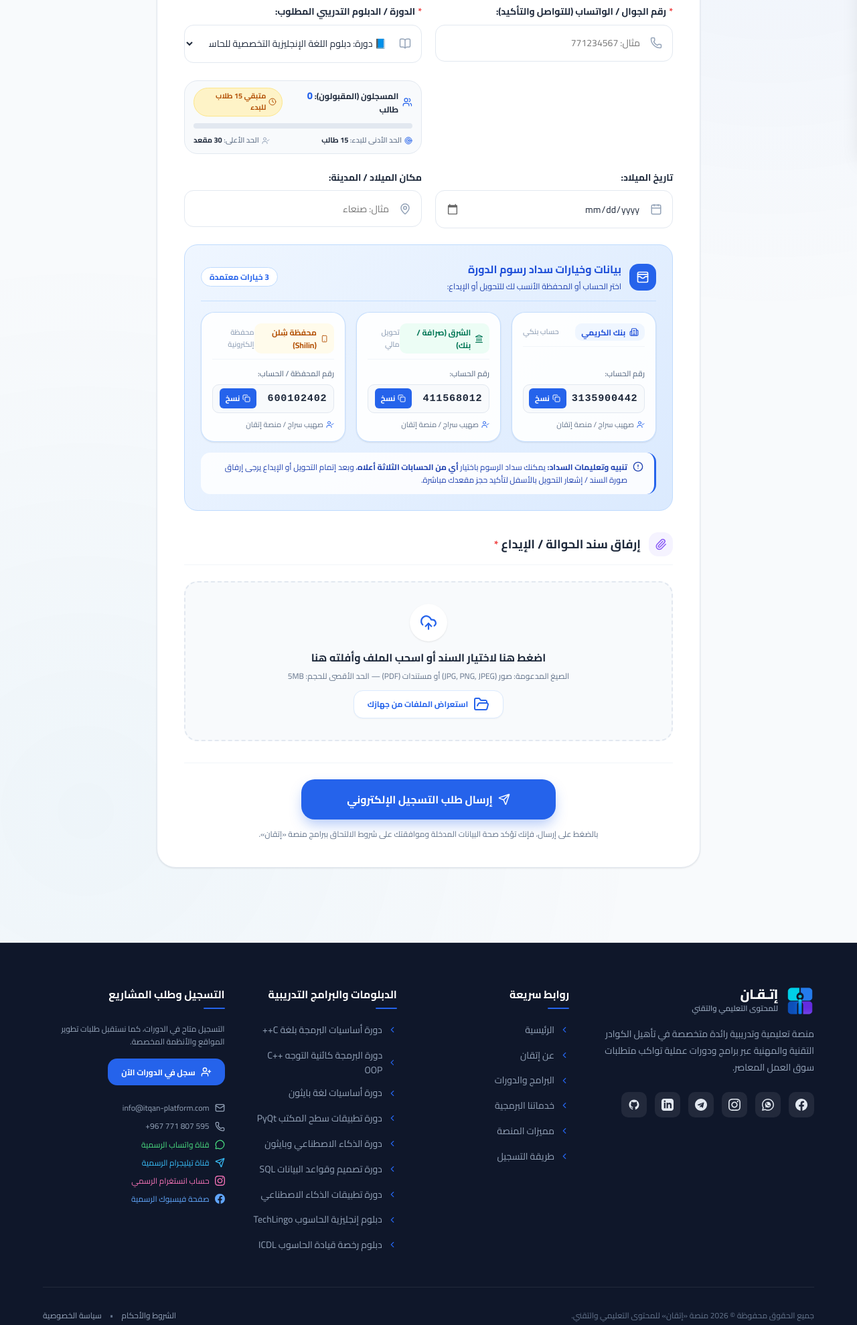
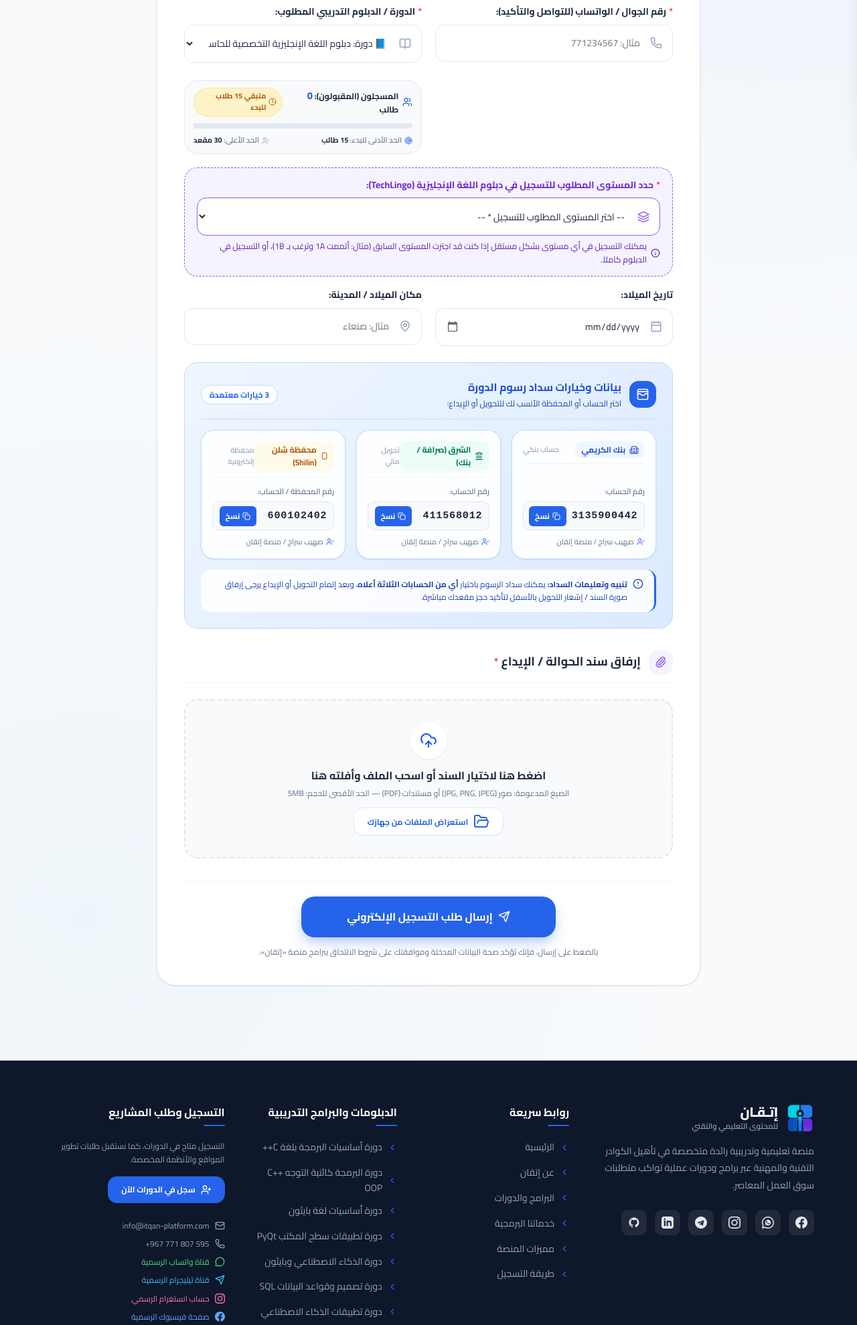
Before and after one commit to Ali-dev-25/itqan, a Django app: page /register.html?course=C008_TECHLINGO in a window 1280 px wide. Shown: the part 560-2539 px from the top of the page at 67% size. Run offline with Django 5.2, Linux system fonts and the light colour scheme.

Commit message:
feat: update instagram official link and add per-level registration for TechLingo english course

```diff
--- a/assets/js/components/footer.js
+++ b/assets/js/components/footer.js
@@ -37,7 +37,7 @@ const Footer = (() => {
                 </a>
 
                 <!-- 3. انستغرام -->
-                <a href="https://www.instagram.com/sohaib_sraij?igsi=ZmJrdDRwY2R4ejFp" target="_blank" rel="noopener noreferrer" class="social-icon-btn social-instagram" aria-label="انستغرام" title="حساب الانستغرام الرسمي">
+                <a href="https://www.instagram.com/itqan.platform?stkn=dGd1cHpmb2F0NWRy" target="_blank" rel="noopener noreferrer" class="social-icon-btn social-instagram" aria-label="انستغرام" title="حساب الانستغرام الرسمي">
                   <svg width="18" height="18" viewBox="0 0 24 24" fill="currentColor">
                     <path d="M12 2.163c3.204 0 3.584.012 4.85.07 3.252.148 4.771 1.691 4.919 4.919.058 1.265.069 1.645.069 4.849 0 3.205-.012 3.584-.069 4.849-.149 3.225-1.664 4.771-4.919 4.919-1.266.058-1.644.07-4.85.07-3.204 0-3.584-.012-4.849-.07-3.26-.149-4.771-1.699-4.919-4.92-.058-1.265-.07-1.644-.07-4.849 0-3.204.013-3.583.07-4.849.149-3.227 1.664-4.771 4.919-4.919 1.266-.057 1.645-.069 4.849-.069zm0-2.163c-3.259 0-3.667.014-4.947.072-4.358.2-6.78 2.618-6.98 6.98-.059 1.281-.073 1.689-.073 4.948 0 3.259.014 3.668.072 4.948.2 4.358 2.618 6.78 6.98 6.98 1.281.058 1.689.072 4.948.072 3.259 0 3.668-.014 4.948-.072 4.354-.2 6.782-2.618 6.979-6.98.059-1.28.073-1.689.073-4.948 0-3.259-.014-3.667-.072-4.947-.196-4.354-2.617-6.78-6.979-6.98-1.281-.059-1.69-.073-4.949-.073zm0 5.838c-3.403 0-6.162 2.759-6.162 6.162s2.759 6.163 6.162 6.163 6.162-2.759 6.162-6.163c0-3.403-2.759-6.162-6.162-6.162zm0 10.162c-2.209 0-4-1.79-4-4 0-2.209 1.791-4 4-4s4 1.791 4 4c0 2.21-1.791 4-4 4zm6.406-11.845c-.796 0-1.441.645-1.441 1.44s.645 1.44 1.441 1.44c.795 0 1.439-.645 1.439-1.44s-.644-1.44-1.439-1.44z"/>
                   </svg>
@@ -122,7 +122,7 @@ const Footer = (() => {
                   <i data-lucide="send"></i>
                   <span>قناة تيليجرام الرسمية</span>
                 </a>
-                <a href="https://www.instagram.com/sohaib_sraij?igsi=ZmJrdDRwY2R4ejFp" target="_blank" rel="noopener noreferrer" class="footer-contact-item" style="color: #F472B6;">
+                <a href="https://www.instagram.com/itqan.platform?stkn=dGd1cHpmb2F0NWRy" target="_blank" rel="noopener noreferrer" class="footer-contact-item" style="color: #F472B6;">
                   <svg width="15" height="15" viewBox="0 0 24 24" fill="currentColor">
                     <path d="M12 2.163c3.204 0 3.584.012 4.85.07 3.252.148 4.771 1.691 4.919 4.919.058 1.265.069 1.645.069 4.849 0 3.205-.012 3.584-.069 4.849-.149 3.225-1.664 4.771-4.919 4.919-1.266.058-1.644.07-4.85.07-3.204 0-3.584-.012-4.849-.07-3.26-.149-4.771-1.699-4.919-4.92-.058-1.265-.07-1.644-.07-4.849 0-3.204.013-3.583.07-4.849.149-3.227 1.664-4.771 4.919-4.919 1.266-.057 1.645-.069 4.849-.069zm0-2.163c-3.259 0-3.667.014-4.947.072-4.358.2-6.78 2.618-6.98 6.98-.059 1.281-.073 1.689-.073 4.948 0 3.259.014 3.668.072 4.948.2 4.358 2.618 6.78 6.98 6.98 1.281.058 1.689.072 4.948.072 3.259 0 3.668-.014 4.948-.072 4.354-.2 6.782-2.618 6.979-6.98.059-1.28.073-1.689.073-4.948 0-3.259-.014-3.667-.072-4.947-.196-4.354-2.617-6.78-6.979-6.98-1.281-.059-1.69-.073-4.949-.073zm0 5.838c-3.403 0-6.162 2.759-6.162 6.162s2.759 6.163 6.162 6.163 6.162-2.759 6.162-6.163c0-3.403-2.759-6.162-6.162-6.162zm0 10.162c-2.209 0-4-1.79-4-4 0-2.209 1.791-4 4-4s4 1.791 4 4c0 2.21-1.791 4-4 4zm6.406-11.845c-.796 0-1.441.645-1.441 1.44s.645 1.44 1.441 1.44c.795 0 1.439-.645 1.439-1.44s-.644-1.44-1.439-1.44z"/>
                   </svg>
--- a/assets/js/components/navbar.js
+++ b/assets/js/components/navbar.js
@@ -91,7 +91,7 @@ const Navbar = (() => {
                   <path d="M24 12.073c0-6.627-5.373-12-12-12s-12 5.373-12 12c0 5.99 4.388 10.954 10.125 11.854v-8.385H7.078v-3.47h3.047V9.43c0-3.007 1.792-4.669 4.533-4.669 1.312 0 2.686.235 2.686.235v2.953H15.83c-1.491 0-1.956.925-1.956 1.874v2.25h3.328l-.532 3.47h-2.796v8.385C19.612 23.027 24 18.062 24 12.073z"/>
                 </svg>
               </a>
-              <a href="https://www.instagram.com/sohaib_sraij?igsi=ZmJrdDRwY2R4ejFp" target="_blank" rel="noopener noreferrer" class="social-icon-btn social-instagram" aria-label="انستغرام" title="حساب انستغرام">
+              <a href="https://www.instagram.com/itqan.platform?stkn=dGd1cHpmb2F0NWRy" target="_blank" rel="noopener noreferrer" class="social-icon-btn social-instagram" aria-label="انستغرام" title="حساب انستغرام">
                 <svg width="18" height="18" viewBox="0 0 24 24" fill="currentColor">
                   <path d="M12 2.163c3.204 0 3.584.012 4.85.07 3.252.148 4.771 1.691 4.919 4.919.058 1.265.069 1.645.069 4.849 0 3.205-.012 3.584-.069 4.849-.149 3.225-1.664 4.771-4.919 4.919-1.266.058-1.644.07-4.85.07-3.204 0-3.584-.012-4.849-.07-3.26-.149-4.771-1.699-4.919-4.92-.058-1.265-.07-1.644-.07-4.849 0-3.204.013-3.583.07-4.849.149-3.227 1.664-4.771 4.919-4.919 1.266-.057 1.645-.069 4.849-.069zm0-2.163c-3.259 0-3.667.014-4.947.072-4.358.2-6.78 2.618-6.98 6.98-.059 1.281-.073 1.689-.073 4.948 0 3.259.014 3.668.072 4.948.2 4.358 2.618 6.78 6.98 6.98 1.281.058 1.689.072 4.948.072 3.259 0 3.668-.014 4.948-.072 4.354-.2 6.782-2.618 6.979-6.98.059-1.28.073-1.689.073-4.948 0-3.259-.014-3.667-.072-4.947-.196-4.354-2.617-6.78-6.979-6.98-1.281-.059-1.69-.073-4.949-.073zm0 5.838c-3.403 0-6.162 2.759-6.162 6.162s2.759 6.163 6.162 6.163 6.162-2.759 6.162-6.163c0-3.403-2.759-6.162-6.162-6.162zm0 10.162c-2.209 0-4-1.79-4-4 0-2.209 1.791-4 4-4s4 1.791 4 4c0 2.21-1.791 4-4 4zm6.406-11.845c-.796 0-1.441.645-1.441 1.44s.645 1.44 1.441 1.44c.795 0 1.439-.645 1.439-1.44s-.644-1.44-1.439-1.44z"/>
                 </svg>
--- a/assets/js/data/courses.js
+++ b/assets/js/data/courses.js
@@ -265,10 +265,10 @@ const CoursesData = [
     title: 'دبلوم اللغة الإنجليزية التخصصية للحاسوب (TechLingo Diploma)',
     track: 'اللغات والمهارات المهنية',
     trackKey: 'languages',
-    description: '6 مستويات معتمدة لتطوير مهارات اللغة الإنجليزية التقنية والمهنية في مجال الحاسوب وتقنية المعلومات من الصفر حتى المقابلات الدولية.',
-    instructors: ['نخبة من مدربي اللغات التقنية'],
+    description: '6 مستويات معتمدة لتطوير مهارات اللغة الإنجليزية التقنية والمهنية في مجال الحاسوب وتقنية المعلومات من الصفر حتى المقابلات الدولية، مع إمكانية التسجيل في كل مستوى بشكل مستقل.',
+    instructors: ['نخبة من مدربي اللغات التقنية المعتمدين'],
     duration: '6 مستويات معتمدة (140 يوماً تدريبياً)',
-    level: 'كافة المستويات (1A إلى 3B)',
+    level: 'كافة المستويات (المستويات 1A حتى 3B)',
     icon: 'languages',
     color: '#8B5CF6',
     bgColor: '#F5F3FF',
@@ -277,6 +277,57 @@ const CoursesData = [
     minStudents: 15,
     maxStudents: 30,
     enrolledStudents: 0,
+    levels: [
+      {
+        id: '1A',
+        code: '1A',
+        title: 'المستوى 1A — أساسيات اللغة الإنجليزية في تقنية المعلومات',
+        shortTitle: 'المستوى 1A (الأساسيات)',
+        desc: 'التعارف والتواصل، وظائف IT، الحاسوب ومكوناته وبرمجياته، المواقع، تطوير الويب، قواعد البيانات ومعالجة البيانات والتخزين.'
+      },
+      {
+        id: '1B',
+        code: '1B',
+        title: 'المستوى 1B — الشبكات والدعم الفني وأمن المعلومات',
+        shortTitle: 'المستوى 1B (الشبكات والدعم)',
+        desc: 'التجارة الإلكترونية، أمن المعاملات، الشبكات وأجهزتها، سرعة ونطاق الشبكات، تشخيص الأعطال، إصلاح الأجهزة والبرمجيات وأمن المعلومات.'
+      },
+      {
+        id: '2A',
+        code: '2A',
+        title: 'المستوى 2A — الأنظمة والبرمجيات والبنية التقنية',
+        shortTitle: 'المستوى 2A (الأنظمة والبرمجيات)',
+        desc: 'مواصفات الأجهزة، واجهات المستخدم، الوسائط المتعددة، أنظمة التشغيل، الإنترنت، الشبكات، الحوسبة المتنقلة وقواعد البيانات.'
+      },
+      {
+        id: '2B',
+        code: '2B',
+        title: 'المستوى 2B — تطوير الأنظمة وإدارة مشاريع تقنية المعلومات',
+        shortTitle: 'المستوى 2B (إدارة المشاريع والتطوير)',
+        desc: 'استضافة المواقع، تكاليف IT، التجارة الإلكترونية، تحليل المتطلبات، تصميم وتطوير المواقع والبرمجيات، إدارة المشاريع والاختبار.'
+      },
+      {
+        id: '3A',
+        code: '3A',
+        title: 'المستوى 3A — الحاسوب والشبكات والويب المتقدم',
+        shortTitle: 'المستوى 3A (الويب والشبكات المتقدمة)',
+        desc: 'بنية الحاسوب، الأجهزة الطرفية، أنظمة التشغيل، التطبيقات، الوسائط، الشبكات، الاتصالات ونقل المعلومات والعمليات التقنية.'
+      },
+      {
+        id: '3B',
+        code: '3B',
+        title: 'المستوى 3B — التقنيات المتقدمة والمقابلات والمهارات المهنية',
+        shortTitle: 'المستوى 3B (المقابلات والمهارات المهنية)',
+        desc: 'إنشاء صفحات الويب، أنظمة الاتصالات، أمن البيانات، هندسة البرمجيات، السيرة الذاتية، المقابلات التقنية والعروض التقديمية.'
+      },
+      {
+        id: 'ALL',
+        code: 'ALL',
+        title: '🎓 الدبلوم الشامل بالكامل (كافة المستويات الـ 6 من 1A حتى 3B)',
+        shortTitle: 'الدبلوم الشامل (كافة المستويات)',
+        desc: 'البرنامج التدريبي الشامل لكافة المستويات الـ 6 (140 يوماً تدريبياً) مع الشهادة المعتمدة.'
+      }
+    ],
     topics: [
       'المستوى 1A: أساسيات مصطلحات IT والعتاد والبرمجيات',
       'المستوى 1B: الشبكات والدعم الفني وأمن المعلومات',
--- a/assets/js/pages/register.js
+++ b/assets/js/pages/register.js
@@ -86,12 +86,13 @@ const RegisterPage = (() => {
   }
 
   /**
-   * قراءة معرف الدورة والمسار من الرابط إن وجد
+   * قراءة معرف الدورة والمسار والمستوى من الرابط إن وجد
    */
   function checkUrlCourseParam() {
     const urlParams = new URLSearchParams(window.location.search);
     let courseParam = urlParams.get('course');
     const trackParam = urlParams.get('track');
+    let levelParam = urlParams.get('level');
 
     if (courseParam) {
       // تطابق وتوافق خلفي لكافة الروابط القديمة والجديدة
@@ -112,6 +113,17 @@ const RegisterPage = (() => {
       } else if (courseParam.includes('PYTHON') || courseParam.includes('PY') || courseParam === 'C003_PYTHON_BASICS' || courseParam === 'C003_PYTHON' || courseParam === 'C002_PYTHON') {
         courseParam = 'C003_PYTHON_BASICS';
       } else if (courseParam.includes('TECHLINGO') || courseParam === 'C008_TECHLINGO' || courseParam === 'C006_TECHLINGO' || courseParam === 'C005_TECHLINGO' || courseParam === 'C003' || courseParam === 'C005') {
+        // فحص إذا كان الرابط يحتوي على المستوى مباشرة
+        if (courseParam.includes('_1A') || courseParam.endsWith('1A')) levelParam = levelParam || '1A';
+        else if (courseParam.includes('_1B') || courseParam.endsWith('1B')) levelParam = levelParam || '1B';
+        else if (courseParam.includes('_2A') || courseParam.endsWith('2A')) levelParam = levelParam || '2A';
+        else if (courseParam.includes('_2B') || courseParam.endsWith('2B')) levelParam = levelParam || '2B';
+        else if (courseParam.includes('_3A') || courseParam.endsWith('3A')) levelParam = levelParam || '3A';
+        else if (courseParam.includes('_3B') || courseParam.endsWith('3B')) levelParam = levelParam || '3B';
+        else if (courseParam.includes('_ALL')) levelParam = levelParam || 'ALL';
+        courseParam = 'C008_TECHLINGO';
+      } else if (['1A', '1B', '2A', '2B', '3A', '3B', 'ALL'].includes(courseParam.toUpperCase())) {
+        levelParam = courseParam.toUpperCase();
         courseParam = 'C008_TECHLINGO';
       } else if (courseParam.includes('SQL') || courseParam === 'C006_SQL' || courseParam === 'C004_SQL' || courseParam === 'C003_SQL') {
         courseParam = 'C006_SQL';
@@ -127,6 +139,15 @@ const RegisterPage = (() => {
         updatePrerequisiteNotice(courseParam);
         updateCourseCapacityNotice(courseParam);
         togglePythonTrack(courseParam);
+        toggleTechLingoLevels(courseParam, levelParam ? levelParam.toUpperCase() : null);
+      }
+    } else if (levelParam) {
+      const select = document.getElementById('student-course-select');
+      if (select) {
+        select.value = 'C008_TECHLINGO';
+        updatePrerequisiteNotice('C008_TECHLINGO');
+        updateCourseCapacityNotice('C008_TECHLINGO');
+        toggleTechLingoLevels('C008_TECHLINGO', levelParam.toUpperCase());
       }
     }
   }
@@ -235,6 +256,31 @@ const RegisterPage = (() => {
   }
 
   /**
+   * إظهار أو إخفاء محدد المستوى المطلوب لدبلوم اللغة الإنجليزية TechLingo
+   */
+  function toggleTechLingoLevels(courseId, initialLevel = null) {
+    const levelGroup = document.getElementById('techlingo-level-group');
+    const levelSelect = document.getElementById('techlingo-level-select');
+    if (!levelGroup) return;
+
+    if (courseId === 'C008_TECHLINGO' || (courseId && courseId.includes('TECHLINGO'))) {
+      levelGroup.style.display = 'block';
+      if (initialLevel && levelSelect) {
+        levelSelect.value = initialLevel;
+      }
+      if (window.lucide) lucide.createIcons({ root: levelGroup });
+    } else {
+      levelGroup.style.display = 'none';
+      if (levelSelect) {
+        levelSelect.value = '';
+        levelSelect.classList.remove('is-invalid');
+        const err = document.getElementById('techlingo-level-select-error');
+        if (err) err.classList.remove('visible');
+      }
+    }
+  }
+
+  /**
    * ربط كافة أحداث الصفحة والنماذج
    */
   function attachEvents() {
@@ -315,13 +361,14 @@ const RegisterPage = (() => {
       });
     }
 
-    // ربط تغيير الدورة لإظهار تنبيه المتطلب السابق وتحديث المسارات إن وجدت
+    // ربط تغيير الدورة لإظهار تنبيه المتطلب السابق وتحديث المسارات والمستويات إن وجدت
     const courseSelect = document.getElementById('student-course-select');
     if (courseSelect) {
       courseSelect.addEventListener('change', (e) => {
         updatePrerequisiteNotice(e.target.value);
         updateCourseCapacityNotice(e.target.value);
         togglePythonTrack(e.target.value);
+        toggleTechLingoLevels(e.target.value);
       });
     }
 
@@ -331,6 +378,17 @@ const RegisterPage = (() => {
         if (pythonTrackSelect.value) {
           pythonTrackSelect.classList.remove('is-invalid');
           const err = document.getElementById('python-track-select-error');
+          if (err) err.classList.remove('visible');
+        }
+      });
+    }
+
+    const techLingoLevelSelect = document.getElementById('techlingo-level-select');
+    if (techLingoLevelSelect) {
+      techLingoLevelSelect.addEventListener('change', () => {
+        if (techLingoLevelSelect.value) {
+          techLingoLevelSelect.classList.remove('is-invalid');
+          const err = document.getElementById('techlingo-level-select-error');
           if (err) err.classList.remove('visible');
         }
       });
@@ -493,6 +551,12 @@ const RegisterPage = (() => {
         showFieldError('python-track-select', 'يرجى تحديد أحد المسارين التخصصيين لدبلوم بايثون');
         isValid = false;
       }
+    } else if (course.value === 'C008_TECHLINGO' || course.value.includes('TECHLINGO')) {
+      const levelSelect = document.getElementById('techlingo-level-select');
+      if (!levelSelect || !levelSelect.value) {
+        showFieldError('techlingo-level-select', 'يرجى تحديد المستوى المطلوب للتسجيل في دبلوم اللغة الإنجليزية');
+        isValid = false;
+      }
     }
 
     // 4. سند الدفع
@@ -551,6 +615,25 @@ const RegisterPage = (() => {
       } else if (trackVal === 'ai') {
         selectedCourseId = 'C003_PYTHON_AI';
         selectedCourseTitle = 'دبلوم لغة بايثون التخصصي (مسار الذكاء الاصطناعي والبيانات AI)';
+      }
+    } else if (selectedCourseId === 'C008_TECHLINGO' || selectedCourseId.includes('TECHLINGO')) {
+      const levelSelect = document.getElementById('techlingo-level-select');
+      const levelVal = levelSelect ? levelSelect.value : '';
+      const levelNames = {
+        '1A': 'المستوى 1A (أساسيات مصطلحات وتواصل IT)',
+        '1B': 'المستوى 1B (الشبكات والدعم الفني وأمن المعلومات)',
+        '2A': 'المستوى 2A (الأنظمة والبرمجيات والبنية التقنية)',
+        '2B': 'المستوى 2B (تطوير الأنظمة وإدارة مشاريع IT)',
+        '3A': 'المستوى 3A (الحاسوب والشبكات والويب المتقدم)',
+        '3B': 'المستوى 3B (التقنيات الحديثة والمقابلات والمهارات المهنية)',
+        'ALL': 'الدبلوم الشامل بالكامل (كافة المستويات الـ 6)'
+      };
+      if (levelVal === 'ALL') {
+        selectedCourseId = 'C008_TECHLINGO';
+        selectedCourseTitle = 'دبلوم اللغة الإنجليزية التخصصية للحاسوب (TechLingo) — ' + (levelNames[levelVal] || 'الدبلوم الشامل');
+      } else if (levelVal) {
+        selectedCourseId = 'C008_TECHLINGO_' + levelVal;
+        selectedCourseTitle = 'دبلوم إنجليزية الحاسوب TechLingo — ' + (levelNames[levelVal] || ('المستوى ' + levelVal));
       }
     }
 
--- a/register.html
+++ b/register.html
@@ -214,6 +214,31 @@
             <div style="font-size: 0.78rem; color: #047857; margin-top: 6px; display: flex; align-items: center; gap: 6px;">
               <i data-lucide="info" style="width: 14px; height: 14px; flex-shrink: 0;"></i>
               <span>يشمل الدبلوم تأسيس لغة بايثون أولاً، ثم التخصص في المسار المحدد مع مشروع تخرج عملي معتمد.</span>
+            </div>
+          </div>
+
+          <!-- TechLingo English Level Selector (Conditional) -->
+          <div class="form-group" id="techlingo-level-group" style="display: none; margin-top: -4px; margin-bottom: var(--sp-4); background: #F5F3FF; border: 1.5px dashed #8B5CF6; padding: 14px 18px; border-radius: var(--r-xl); transition: all 0.3s ease;">
+            <label class="form-label" for="techlingo-level-select" style="color: #6D28D9; font-weight: 700; margin-bottom: 8px;">
+              <span class="req">*</span> حدد المستوى المطلوب للتسجيل في دبلوم اللغة الإنجليزية (TechLingo):
+            </label>
+            <div class="input-wrap">
+              <select id="techlingo-level-select" class="form-select" style="background: white; border-color: #8B5CF6;">
+                <option value="">-- اختر المستوى المطلوب للتسجيل * --</option>
+                <option value="1A">📘 المستوى 1A — أساسيات مصطلحات وتواصل IT (للمبتدئين ومن الصفر)</option>
+                <option value="1B">🌐 المستوى 1B — الشبكات والدعم الفني وأمن المعلومات (لمن أتم 1A)</option>
+                <option value="2A">💻 المستوى 2A — الأنظمة والبرمجيات والبنية التقنية (لمن أتم 1B)</option>
+                <option value="2B">📊 المستوى 2B — تطوير الأنظمة وإدارة مشاريع IT (لمن أتم 2A)</option>
+                <option value="3A">🚀 المستوى 3A — الحاسوب والشبكات والويب المتقدم (لمن أتم 2B)</option>
+                <option value="3B">🎯 المستوى 3B — التقنيات الحديثة والمقابلات والمهارات المهنية (لمن أتم 3A)</option>
+                <option value="ALL">🎓 الدبلوم الشامل بالكامل (كافة المستويات الـ 6 من 1A حتى 3B)</option>
+              </select>
+              <span class="input-icon" style="color: #8B5CF6;"><i data-lucide="layers"></i></span>
+            </div>
+            <div class="form-error" id="techlingo-level-select-error"></div>
+            <div style="font-size: 0.78rem; color: #5B21B6; margin-top: 6px; display: flex; align-items: center; gap: 6px;">
+              <i data-lucide="info" style="width: 14px; height: 14px; flex-shrink: 0;"></i>
+              <span>يمكنك التسجيل في أي مستوى بشكل مستقل إذا كنت قد اجتزت المستوى السابق (مثال: أتممت 1A وترغب بـ 1B)، أو التسجيل في الدبلوم كاملاً.</span>
             </div>
           </div>
 
```
Also changed, not shown: assets/css/public.css (+37 -1 lines), index.html (+34 -12 lines).
